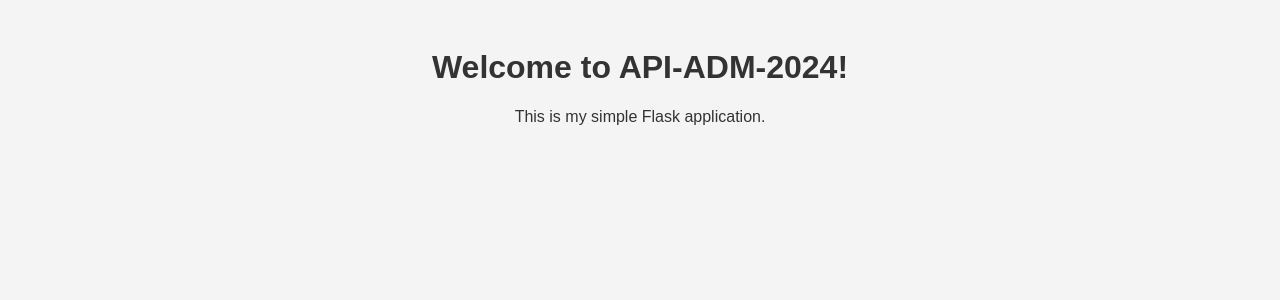
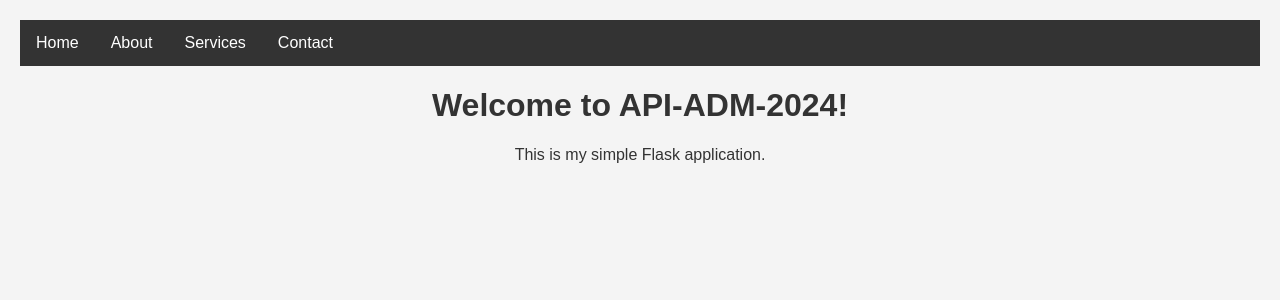
Before and after one commit to Prof-Basseem/api-adm-2024, a Flask app: page / in a window 1280 px wide. Shown: the top 300 px of the page. Run offline with Flask 3, Linux system fonts and the light colour scheme.

Commit message:
Add static HTML and CSS files with other html files

```diff
--- a/app.py
+++ b/app.py
@@ -6,5 +6,17 @@ app = Flask(__name__)
 def home():
     return render_template('index.html')
 
+@app.route('/about')
+def about():
+    return render_template('about.html')  # You need to create an 'about.html'
+
+@app.route('/services')
+def services():
+    return render_template('services.html')  # You need to create a 'services.html'
+
+@app.route('/contact')
+def contact():
+    return render_template('contact.html')  # You need to create a 'contact.html'
+
 if __name__ == '__main__':
     app.run(debug=True)
--- /dev/null
+++ b/static/css/style.css
@@ -0,0 +1,33 @@
+body {
+    font-family: Arial, sans-serif;
+    background-color: #f4f4f4;
+    color: #333;
+    text-align: center;
+    padding: 20px;
+    margin: 0;
+}
+
+.navbar {
+    list-style-type: none;
+    margin: 0;
+    padding: 0;
+    overflow: hidden;
+    background-color: #333;
+}
+
+.navbar li {
+    float: left;
+}
+
+.navbar li a {
+    display: block;
+    color: white;
+    text-align: center;
+    padding: 14px 16px;
+    text-decoration: none;
+}
+
+.navbar li a:hover {
+    background-color: #ddd;
+    color: black;
+}
--- a/templates/index.html
+++ b/templates/index.html
@@ -7,6 +7,14 @@
     <title>API-ADM-2024</title>
 </head>
 <body>
+    <nav>
+        <ul class="navbar">
+            <li><a href="/">Home</a></li>
+            <li><a href="/about">About</a></li>
+            <li><a href="/services">Services</a></li>
+            <li><a href="/contact">Contact</a></li>
+        </ul>
+    </nav>
     <h1>Welcome to API-ADM-2024!</h1>
     <p>This is my simple Flask application.</p>
 </body>
--- a/templates/static/css/style.css
+++ /dev/null
@@ -1,7 +0,0 @@
-body {
-    font-family: Arial, sans-serif;
-    background-color: #f4f4f4;
-    color: #333;
-    text-align: center;
-    padding: 20px;
-}
```
Also changed, not shown: templates/about.html (added, +11 -0 lines), templates/contact.html (added, +22 -0 lines), templates/services.html (added, +14 -0 lines).
